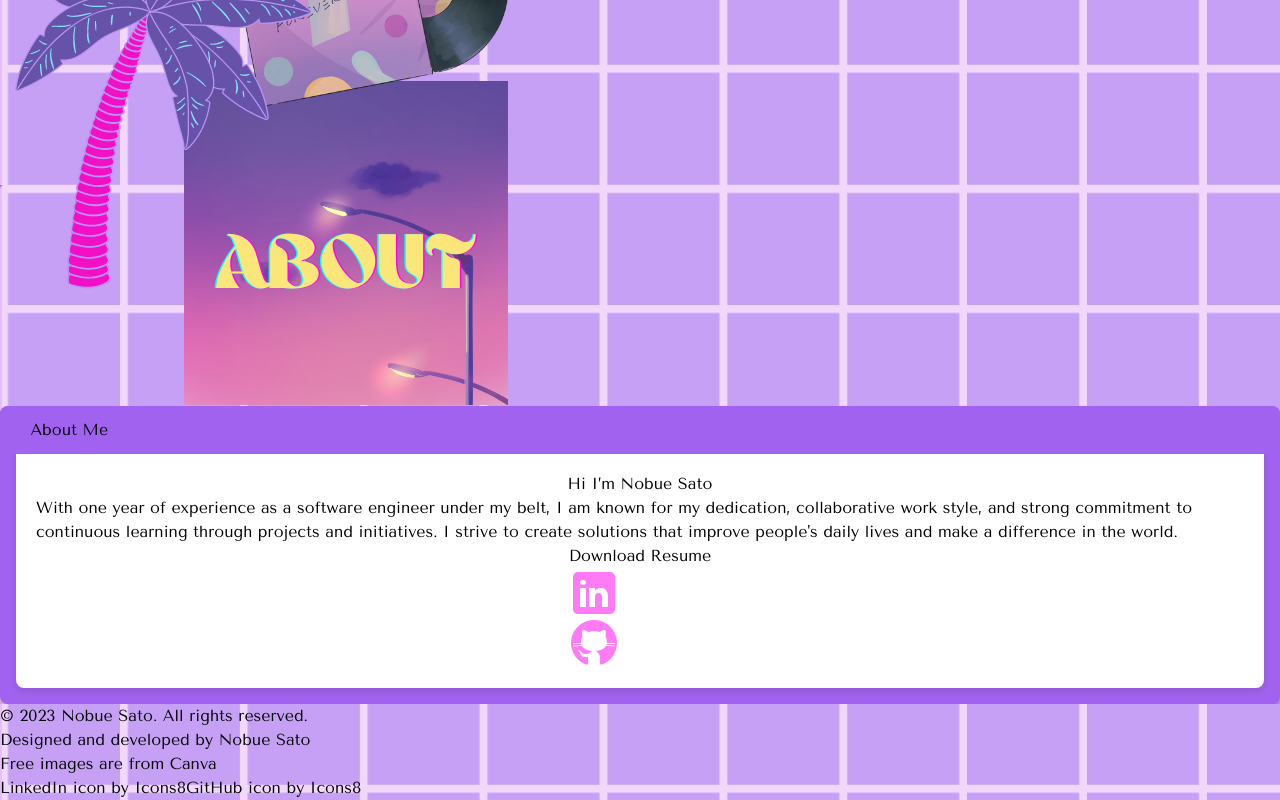
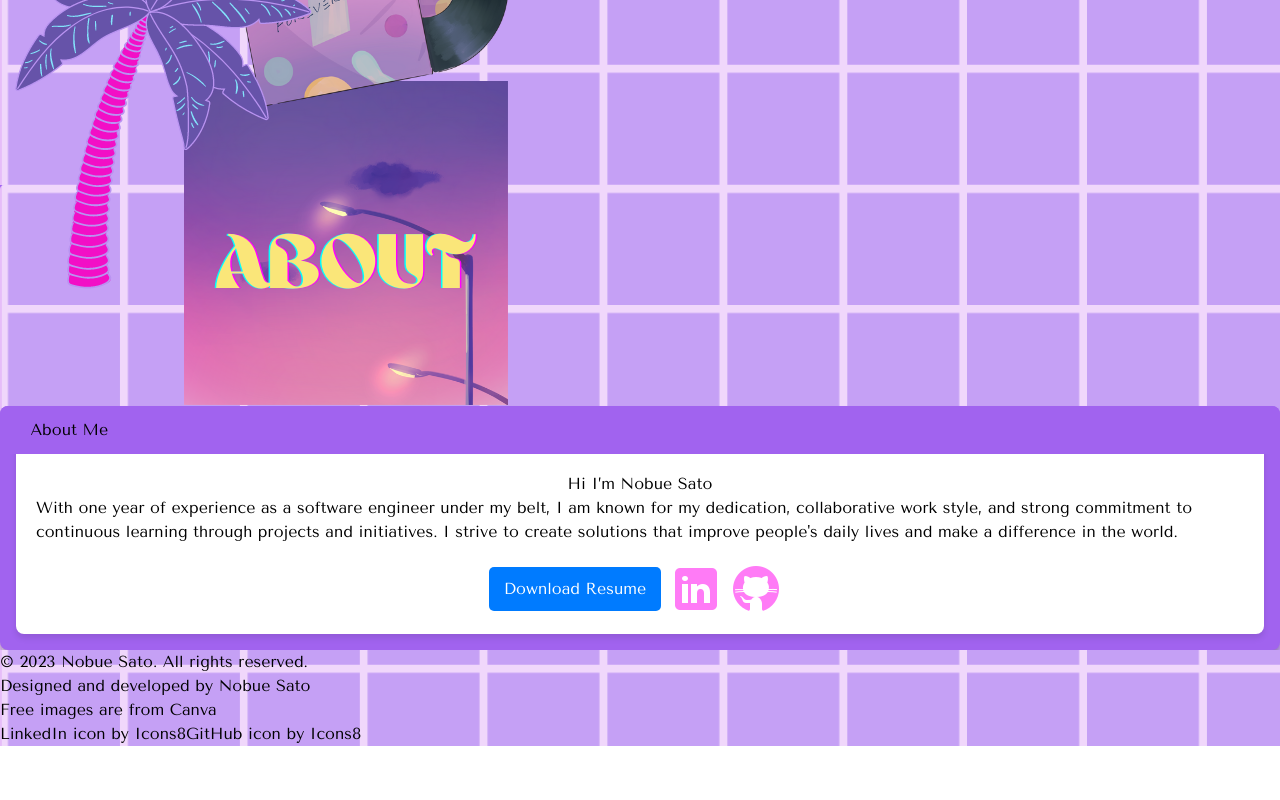
Before and after one commit to NobueSato/my-portfolio, a React (Create React App) app: page /about in a window 1280 px wide. Shown: the part 535-1335 px from the top of the page. After the commit the page ends 1281 px from the top, so only its background shows below. Built offline with nearby package versions, Linux system fonts and the light colour scheme.

Commit message:
Fix the link button design

```diff
--- a/src/styles/global.scss
+++ b/src/styles/global.scss
@@ -127,6 +127,29 @@ button {
   cursor: pointer;
 }
 
+.horizontal-icons {
+  display: flex;
+  align-items: center;
+  padding-top: 20px;
+}
+
+.button {
+  display: inline-block;
+  padding: 10px 15px;
+  background-color: #007bff;
+  color: #fff;
+  text-decoration: none;
+  border-radius: 5px;
+  margin-right: 10px;
+}
+
+.icon {
+  width: 50px;
+  height: 50px;
+  margin-right: 10px;
+}
+
+
 /* Styles for screens with a width of 640px or more (sm breakpoint) */
 @media (min-width: 640px) {
 
```
